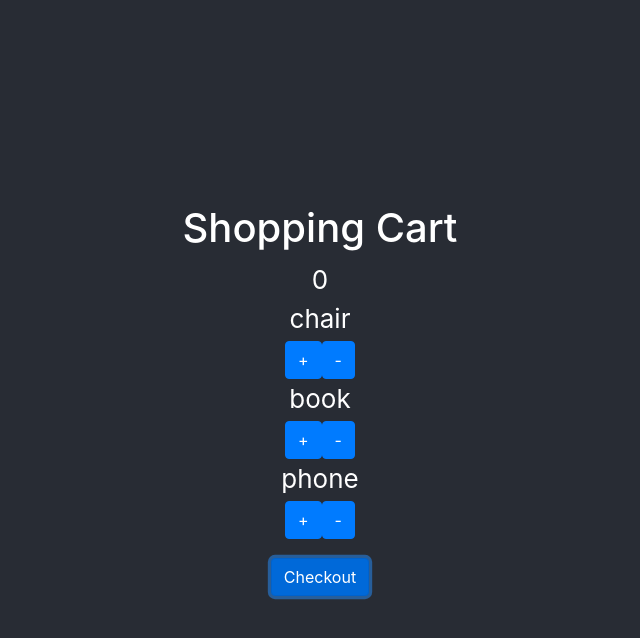
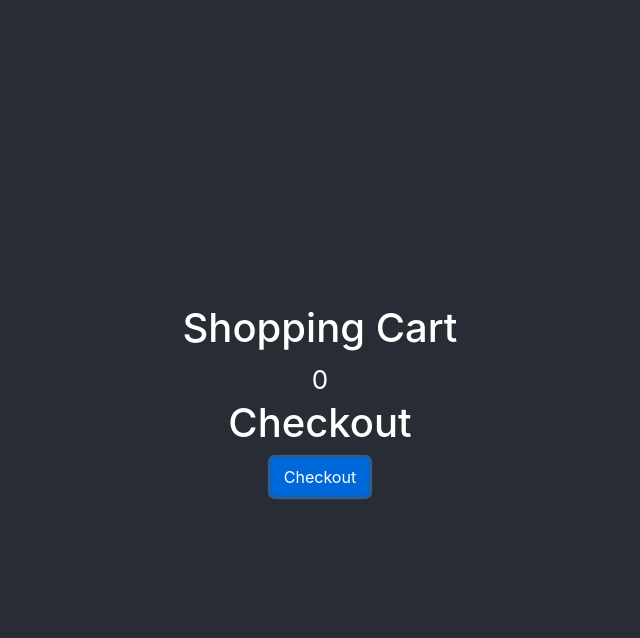
Before and after one commit to EduRomoGO/shopping-cart, a React (Create React App) app: page / in a window 1280 px wide. Both pictures are taken after a click on the button "Checkout". Shown: the top 638 px of the page, without its empty margins (320-960 px from the left). Built offline with nearby package versions, Linux system fonts and the light colour scheme.

Commit message:
test: green

```diff
--- /dev/null
+++ b/src/components/Checkout/Checkout.js
@@ -0,0 +1,7 @@
+import React from 'react';
+
+const Checkout = ({products}) => {
+  return <section><header><h1>Checkout</h1></header></section>;
+}
+
+export default Checkout;
--- a/src/components/ShoppingCart/ShoppingCart.js
+++ b/src/components/ShoppingCart/ShoppingCart.js
@@ -1,6 +1,7 @@
 import React, { useEffect, useState, useReducer } from 'react';
 import { mockFetch } from '../../utils/mocks/mockFetch';
 import Products from '../Products/Products.js';
+import Checkout from '../Checkout/Checkout.js';
 import Button from 'react-bootstrap/Button';
 
 const processProducts = products => {
@@ -13,14 +14,14 @@ const productsReducer = (products, action) => {
     addItemToCart: payload => {
       return products.map(item => {
         return item.id === payload
-          ? {...item, cart: {quantity: item.cart.quantity + 1}}
+          ? { ...item, cart: { quantity: item.cart.quantity + 1 } }
           : item;
       });
     },
     removeItemFromCart: payload => {
       return products.map(item => {
         return item.id === payload
-          ? {...item, cart: {quantity: Math.max(0, item.cart.quantity - 1)}}
+          ? { ...item, cart: { quantity: Math.max(0, item.cart.quantity - 1) } }
           : item;
       });
     }
@@ -31,6 +32,7 @@ const productsReducer = (products, action) => {
 
 const ShoppingCart = () => {
   const [products, dispatch] = useReducer(productsReducer, []);
+  const [checkoutVisible, setCheckoutVisible] = useState(false);
   const [isError, setIsError] = useState(false);
   const [isLoading, setIsLoading] = useState(false);
   useEffect(() => {
@@ -56,8 +58,8 @@ const ShoppingCart = () => {
   }, []);
 
 
-  const handleAddItem = itemId => dispatch({ type: 'addItemToCart', payload: itemId});
-  const handleRemoveItem = itemId => dispatch({ type: 'removeItemFromCart', payload: itemId});
+  const handleAddItem = itemId => dispatch({ type: 'addItemToCart', payload: itemId });
+  const handleRemoveItem = itemId => dispatch({ type: 'removeItemFromCart', payload: itemId });
 
 
   const renderProducts = (isLoading, products, isError) => {
@@ -73,6 +75,10 @@ const ShoppingCart = () => {
     }
   }
 
+  const renderCheckout = (products) => {
+    return products ? <Checkout products={products} /> : '';
+  }
+
   const getCartItemsNumber = products => {
     return products.reduce((acc, next) => acc + next.cart.quantity, 0);
   }
@@ -80,8 +86,11 @@ const ShoppingCart = () => {
   return <section className='c-shopping-cart'>
     <header><h1>Shopping Cart</h1></header>
     <div data-testid='cartItemsNumber'>{getCartItemsNumber(products)}</div>
-    {renderProducts(isLoading, products, isError)}
-    <Button>Checkout</Button>
+    {checkoutVisible
+      ? renderCheckout(products)
+      : renderProducts(isLoading, products, isError)
+    }
+    <Button onClick={() => setCheckoutVisible(true)}>Checkout</Button>
   </section>;
 }
 
```
Also changed, not shown: 1 other file (tests, documents, lock files or other folders).
